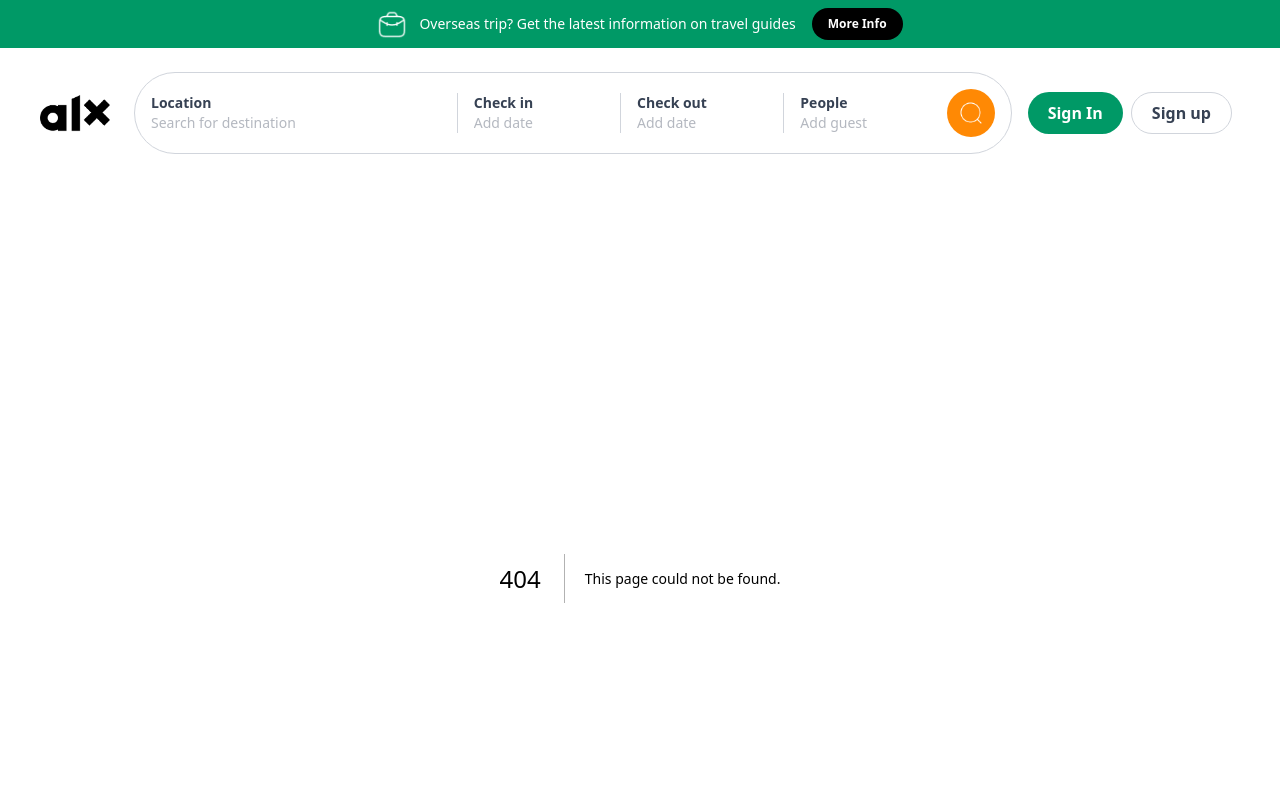
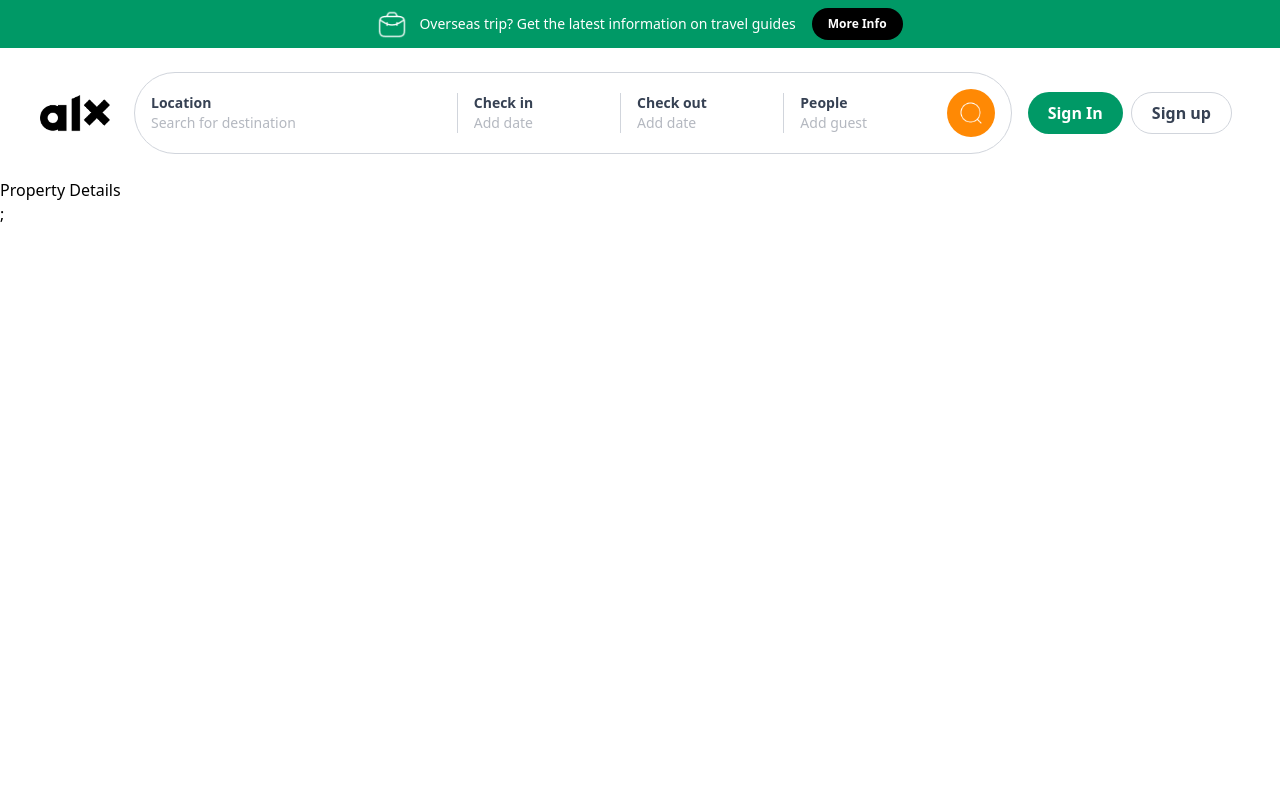
Before and after one commit to yusufweb/alx-listing-app-deployed, a Next.js app: page /property/1 in a window 1280 px wide. Before the commit this address had no page. Shown: the top 800 px of the page. Built offline with nearby package versions, Linux system fonts and the light colour scheme.

Commit message:
added propertysection booking and review section

```diff
--- /dev/null
+++ b/components/property/BookingSection.tsx
@@ -0,0 +1,12 @@
+import React from 'react';
+
+const BookingSection: React.FC = () => {
+    return (
+        <section>
+            <h2>Book This Property</h2>
+            {/* Booking form or details go here */}
+        </section>
+    );
+};
+
+export default BookingSection;
--- /dev/null
+++ b/components/property/PropertyDetail.tsx
@@ -0,0 +1,12 @@
+import React from 'react';
+
+const PropertyDetail: React.FC = () => {
+    return (
+        <section>
+            <h2>Book This Property</h2>
+            {/* Booking form or details go here */}
+        </section>
+    );
+};
+
+export default PropertyDetail;
--- /dev/null
+++ b/components/property/ReviewSection.tsx
@@ -0,0 +1,12 @@
+import React from 'react';
+
+const ReviewSection: React.FC = () => {
+    return (
+        <section>
+            <h2>Book This Property</h2>
+            {/* Booking form or details go here */}
+        </section>
+    );
+};
+
+export default ReviewSection;
--- /dev/null
+++ b/pages/property/[id].tsx
@@ -0,0 +1,12 @@
+import React from 'react';
+
+const PropertyPage: React.FC = () => {
+    return (
+        <div>
+            <h1>Property Details</h1>
+            {/* Add more property details here */}
+        </div>
+    );
+};
+
+export default PropertyPage;
```
